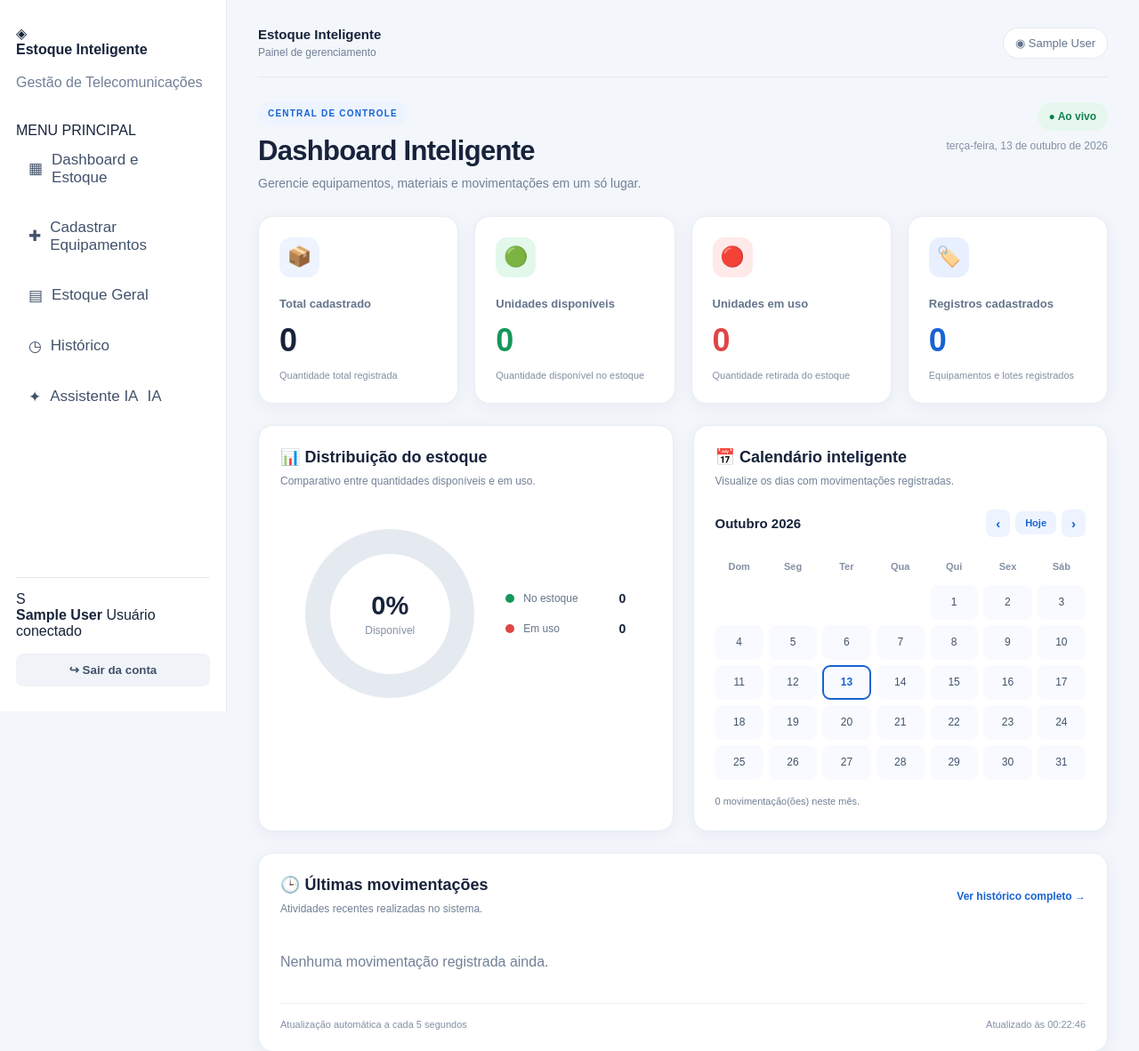
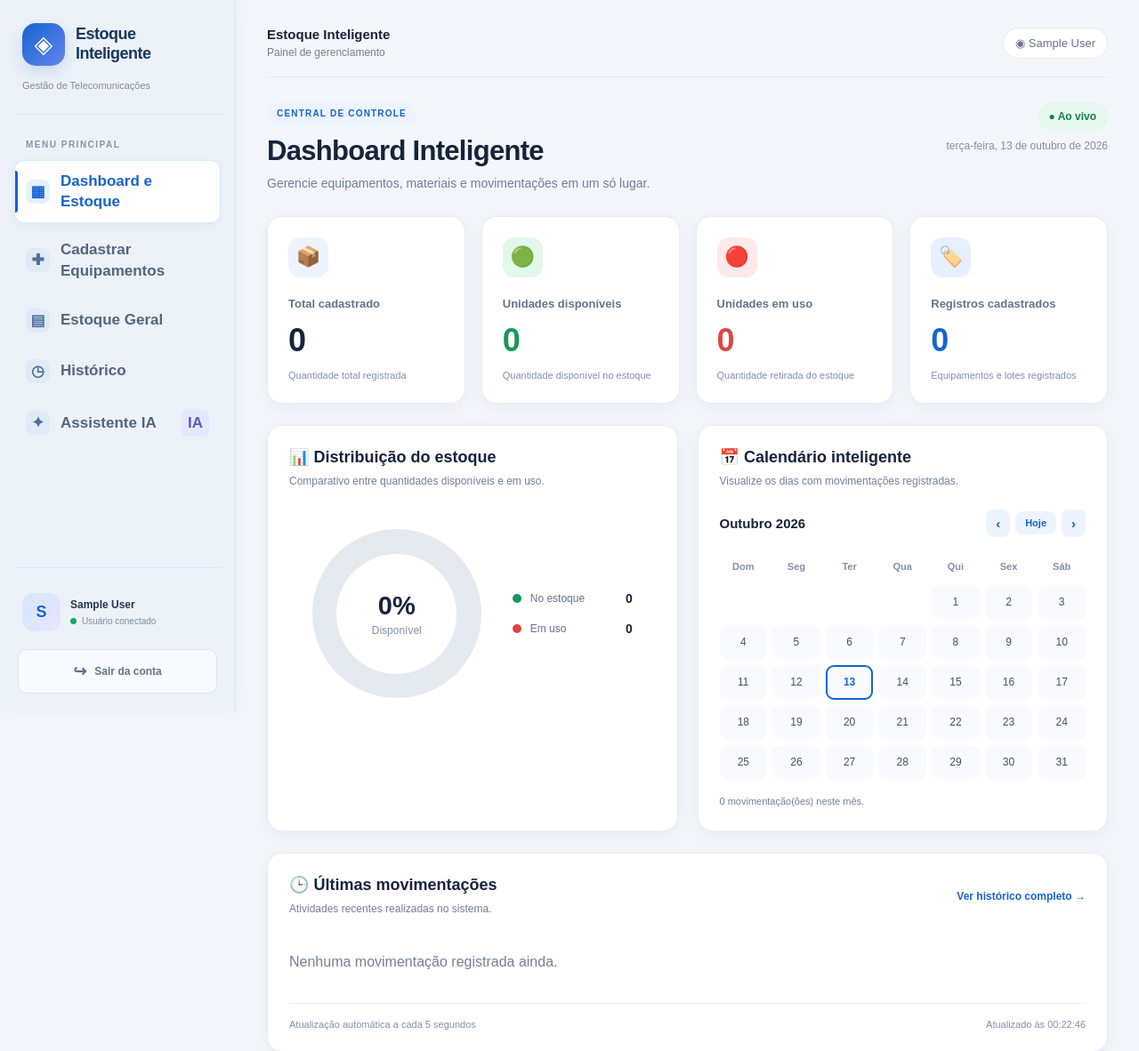
Before and after one commit to kauabarbosaa1728-web/Estoqueinteligente, a Flask app: page / in a window 1280 px wide. Shown: the top 1182 px of the page at 89% size. Run offline with Flask 3, Linux system fonts and the light colour scheme; the visitor is signed in with stand-in values (Sample User, id 1); data that the repository does not hold is empty; parts of the project's set-up code (start-up, migrations or seed data) failed here and were passed over.

Commit message:
Add premium sidebar styles to style.css

```diff
--- a/static/style.css
+++ b/static/style.css
@@ -3265,3 +3265,267 @@ body.login-premium {
     }
 
 }
+
+/* ==========================================
+   SIDEBAR PREMIUM - ESTOQUE INTELIGENTE
+========================================== */
+
+.sidebar.sidebar-premium {
+    width: 265px;
+    min-width: 265px;
+    padding: 26px 16px 20px;
+    background: #edf2f8;
+    border-right: 1px solid #dce5f0;
+    box-shadow: 3px 0 20px rgba(20, 45, 80, .035);
+}
+
+/* IDENTIDADE */
+
+.sidebar-premium-topo {
+    margin-bottom: 28px;
+    padding: 0 9px 23px;
+    border-bottom: 1px solid #dbe4ef;
+}
+
+.sidebar-premium-marca {
+    display: flex;
+    align-items: center;
+    gap: 12px;
+}
+
+.sidebar-premium-logo {
+    display: flex;
+    align-items: center;
+    justify-content: center;
+    width: 48px;
+    height: 48px;
+    min-width: 48px;
+    border-radius: 15px;
+    background: linear-gradient(135deg, #1763d1, #6485ed);
+    color: #fff;
+    font-size: 27px;
+    box-shadow: 0 7px 17px rgba(23, 99, 209, .17);
+}
+
+.sidebar-premium-identidade {
+    display: flex;
+    flex-direction: column;
+    gap: 2px;
+}
+
+.sidebar-premium-identidade strong {
+    font-size: 18px;
+    line-height: 1.1;
+    font-weight: 800;
+    letter-spacing: -.5px;
+    color: #17365d;
+}
+
+.sidebar-premium-subtitulo {
+    margin: 14px 0 0;
+    color: #7c8ca1;
+    font-size: 11px;
+    line-height: 1.5;
+}
+
+/* TITULO DA NAVEGACAO */
+
+.sidebar-premium-secao {
+    padding: 0 13px;
+    margin-bottom: 12px;
+    color: #8795a9;
+    font-size: 10px;
+    font-weight: 800;
+    letter-spacing: 1.5px;
+}
+
+/* LINKS */
+
+.sidebar.sidebar-premium .sidebar-premium-nav {
+    display: flex;
+    flex-direction: column;
+    gap: 6px;
+}
+
+.sidebar.sidebar-premium .sidebar-premium-link {
+    position: relative;
+    display: flex;
+    align-items: center;
+    gap: 12px;
+    min-height: 48px;
+    margin: 0;
+    padding: 11px 12px;
+    border: 1px solid transparent;
+    border-radius: 11px;
+    background: transparent;
+    color: #53657e;
+    text-decoration: none;
+    font-size: 12px;
+    font-weight: 600;
+    transition: background .2s ease,
+                color .2s ease,
+                border-color .2s ease;
+}
+
+.sidebar.sidebar-premium .sidebar-premium-link:hover {
+    background: #e2ebf8;
+    color: #1763d1;
+}
+
+.sidebar.sidebar-premium .sidebar-premium-link.ativo {
+    background: #fff;
+    color: #1763d1;
+    border-color: #dbe7f8;
+    box-shadow: 0 3px 12px rgba(23, 99, 209, .06);
+    font-weight: 800;
+}
+
+.sidebar.sidebar-premium .sidebar-premium-link.ativo::before {
+    content: "";
+    position: absolute;
+    left: 0;
+    top: 11px;
+    bottom: 11px;
+    width: 3px;
+    border-radius: 0 4px 4px 0;
+    background: #1763d1;
+}
+
+.sidebar-premium-link-icone {
+    display: flex;
+    align-items: center;
+    justify-content: center;
+    width: 27px;
+    height: 27px;
+    min-width: 27px;
+    border-radius: 8px;
+    background: #e1eaf5;
+    color: #4d729f;
+    font-size: 17px;
+    font-weight: 800;
+}
+
+.sidebar-premium-link.ativo .sidebar-premium-link-icone {
+    background: #e5f0ff;
+    color: #1763d1;
+}
+
+.sidebar-premium-link-texto {
+    flex: 1;
+    min-width: 0;
+    line-height: 1.4;
+}
+
+.sidebar-premium-ia-tag {
+    padding: 5px 7px;
+    border-radius: 6px;
+    background: #e4e9ff;
+    color: #6555c7;
+    font-size: 9px;
+    font-weight: 800;
+}
+
+/* USUARIO */
+
+.sidebar.sidebar-premium .sidebar-premium-usuario {
+    margin-top: auto;
+    padding: 20px 4px 0;
+    border-top: 1px solid #dbe4ef;
+}
+
+.sidebar-premium-perfil {
+    display: flex;
+    align-items: center;
+    gap: 11px;
+    padding: 8px 5px 15px;
+}
+
+.sidebar-premium-avatar {
+    display: flex;
+    align-items: center;
+    justify-content: center;
+    width: 43px;
+    height: 43px;
+    min-width: 43px;
+    border-radius: 13px;
+    background: linear-gradient(135deg, #d7e6ff, #e7e5ff);
+    color: #1763d1;
+    font-size: 18px;
+    font-weight: 800;
+}
+
+.sidebar-premium-perfil-info {
+    min-width: 0;
+}
+
+.sidebar-premium-perfil-info strong {
+    display: block;
+    margin-bottom: 6px;
+    color: #26364e;
+    font-size: 12px;
+    overflow-wrap: anywhere;
+}
+
+.sidebar-premium-perfil-info > span {
+    display: flex;
+    align-items: center;
+    gap: 6px;
+    color: #7c8ca1;
+    font-size: 10px;
+}
+
+.sidebar-premium-online {
+    width: 7px;
+    height: 7px;
+    flex-shrink: 0;
+    border-radius: 50%;
+    background: #18a66a;
+}
+
+.sidebar.sidebar-premium .sidebar-premium-sair {
+    display: flex;
+    align-items: center;
+    justify-content: center;
+    gap: 9px;
+    width: 100%;
+    margin-top: 5px;
+    padding: 13px;
+    border: 1px solid #dce5f0;
+    border-radius: 10px;
+    background: #f8faff;
+    color: #63748b;
+    font-size: 12px;
+    font-weight: 700;
+}
+
+.sidebar.sidebar-premium .sidebar-premium-sair:hover {
+    background: #fff0f0;
+    border-color: #f6d0d0;
+    color: #c32626;
+}
+
+.sidebar-premium-sair span {
+    font-size: 18px;
+}
+
+/* CELULAR */
+
+@media (max-width: 850px) {
+
+    .sidebar.sidebar-premium {
+        position: fixed;
+        top: 0;
+        left: 0;
+        width: 270px;
+        min-width: 270px;
+        height: 100vh;
+        transform: translateX(-100%);
+        transition: transform .25s ease;
+        z-index: 100;
+    }
+
+    .sidebar.sidebar-premium.sidebar-aberta {
+        transform: translateX(0);
+    }
+
+}
```
